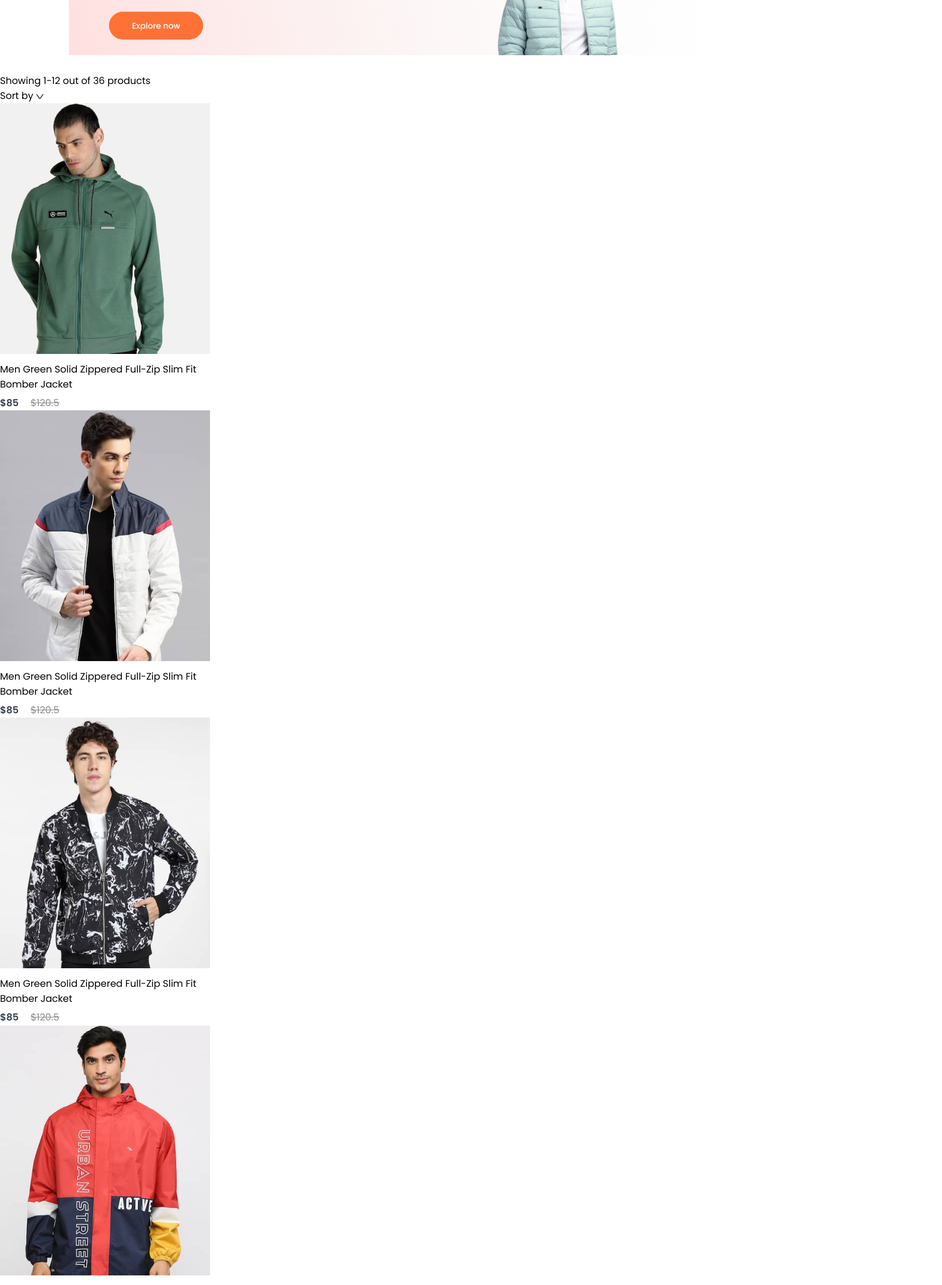
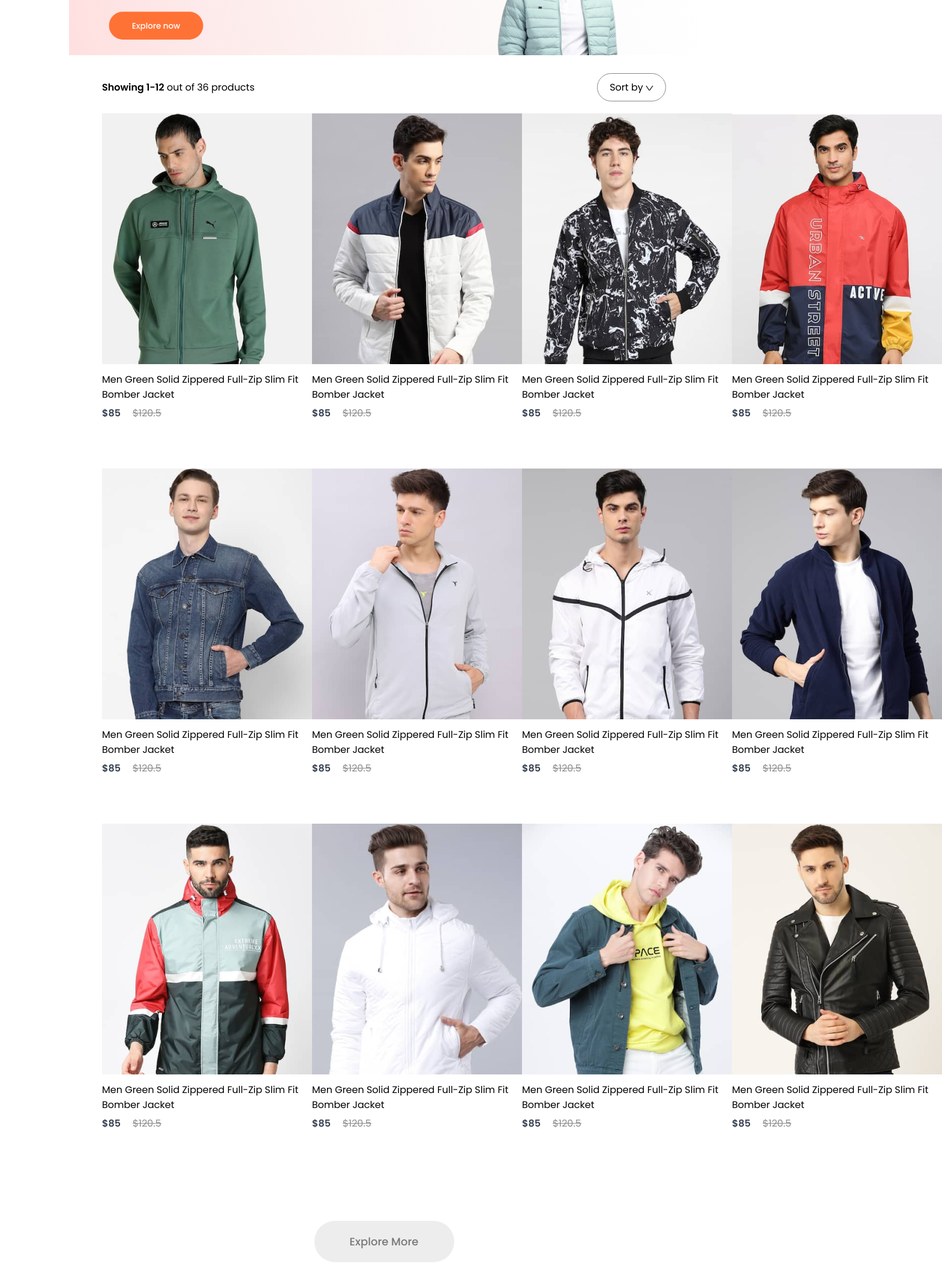
Before and after one commit to kaylakup/E-commerce, a React (Create React App) app: page /men in a window 1280 px wide. Shown: the part 260-2402 px from the top of the page at 60% size, 1570 px wide, since content can reach past the window. Built offline with nearby package versions, Linux system fonts and the light colour scheme.

Commit message:
shopcategory page done

```diff
--- a/src/Pages/CSS/ShopCategory.css
+++ b/src/Pages/CSS/ShopCategory.css
@@ -3,3 +3,41 @@
   margin: 30px auto;
   width: 82%;
 }
+
+.shopcategory-indexSort {
+  display: flex;
+  margin: 0px 170px;
+  justify-content: space-between;
+  align-items: center;
+}
+
+.shopcategory-sort {
+  padding: 10px 20px;
+  border-radius: 40px;
+  border: 1px solid #888;
+}
+
+.shopcategory-indexSort span {
+  font-weight: 600;
+}
+
+.shopcategory-products {
+  margin: 20px 170px;
+  display: grid;
+  grid-template-columns: 1fr 1fr 1fr 1fr;
+  row-gap: 80px;
+}
+
+.shopcategory-loadmore {
+  display: flex;
+  justify-content: center;
+  align-items: center;
+  margin: 150px auto;
+  width: 233px;
+  height: 69px;
+  border-radius: 75px;
+  background: #ededed;
+  color: #787878;
+  font-size: 18px;
+  font-weight: 500;
+}
--- a/src/Pages/ShopCategory.jsx
+++ b/src/Pages/ShopCategory.jsx
@@ -37,6 +37,9 @@ const ShopCategory = (props) => {
           }
         })}
       </div>
+      <div className="shopcategory-loadmore">
+        Explore More
+      </div>
     </div>
   );
 };
```
